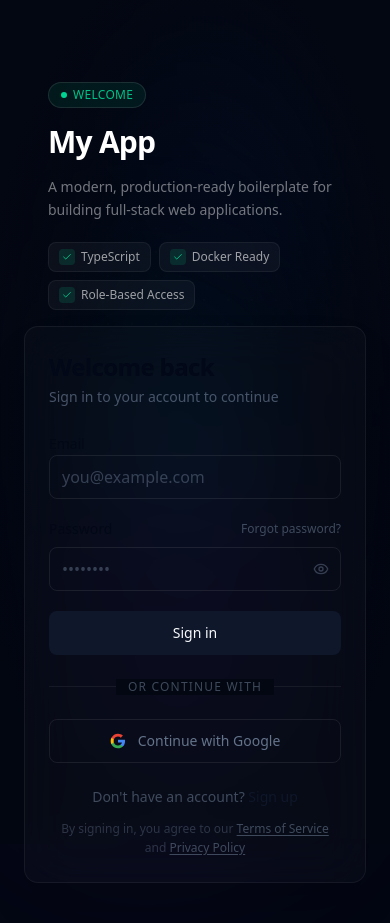
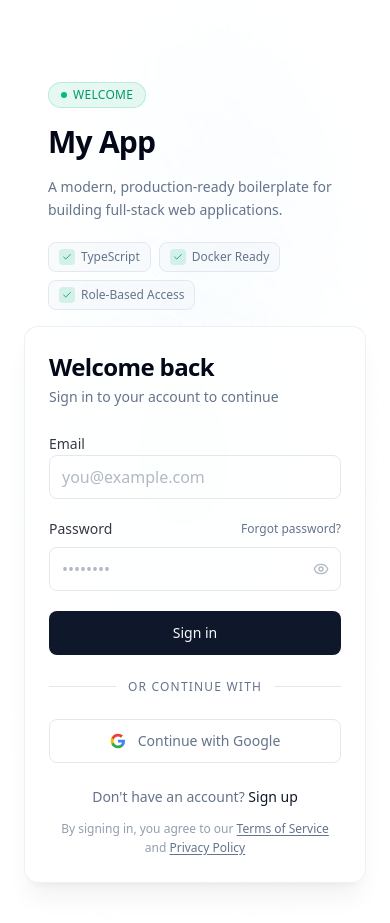
Before and after one commit to kenfrianeza-dev/nextjs-prisma-postgres-boilerplate, a Next.js app: page / in a window 390 px wide. Built offline with nearby package versions, Linux system fonts and the light colour scheme; no server answers.

Commit message:
style: refactor login page components to support full light and dark mode theming using semantic UI tokens

```diff
--- a/app/(public)/_components/background-layer.tsx
+++ b/app/(public)/_components/background-layer.tsx
@@ -2,26 +2,36 @@
  * Full-screen background layer for the login page.
  * Provides the dot grid, gradient blobs, and vignette effect
  * that sit behind the main content on mobile and as a base layer on desktop.
+ *
+ * Fully theme-aware — uses different opacity / colour treatments
+ * for light and dark modes.
  */
 export function BackgroundLayer() {
   return (
-    <div className="fixed inset-0 z-0 pointer-events-none bg-[#030712]">
-      {/* Dot grid */}
+    <div className="absolute inset-0 z-0 pointer-events-none bg-background">
+      {/* Dot grid — light uses dark dots, dark uses light dots */}
       <div
-        className="absolute inset-0 opacity-20"
+        className="absolute inset-0 opacity-30 dark:opacity-20"
+        style={{
+          backgroundImage: `radial-gradient(circle, rgba(0,0,0,0.07) 1px, transparent 1px)`,
+          backgroundSize: '24px 24px',
+        }}
+      />
+      <div
+        className="absolute inset-0 hidden dark:block opacity-20"
         style={{
           backgroundImage: `radial-gradient(circle, rgba(255,255,255,0.06) 1px, transparent 1px)`,
           backgroundSize: '24px 24px',
         }}
       />
 
-      {/* Gradient blobs */}
-      <div className="absolute -top-32 -right-32 w-[400px] h-[400px] rounded-full bg-blue-600/10 blur-[100px] animate-blob" />
-      <div className="absolute bottom-0 left-0 w-[350px] h-[350px] rounded-full bg-violet-600/8 blur-[90px] animate-blob-2" />
-      <div className="absolute top-1/2 left-1/2 -translate-x-1/2 -translate-y-1/2 w-[300px] h-[300px] rounded-full bg-cyan-500/6 blur-[80px] animate-blob-3" />
+      {/* Gradient blobs — softer in light mode */}
+      <div className="absolute -top-32 -right-32 w-[400px] h-[400px] rounded-full bg-blue-400/8 dark:bg-blue-600/10 blur-[100px] animate-blob" />
+      <div className="absolute bottom-0 left-0 w-[350px] h-[350px] rounded-full bg-violet-400/6 dark:bg-violet-600/8 blur-[90px] animate-blob-2" />
+      <div className="absolute top-1/2 left-1/2 -translate-x-1/2 -translate-y-1/2 w-[300px] h-[300px] rounded-full bg-cyan-400/5 dark:bg-cyan-500/6 blur-[80px] animate-blob-3" />
 
-      {/* Vignette */}
-      <div className="absolute inset-0 bg-[radial-gradient(ellipse_at_center,transparent_0%,#030712_80%)]" />
+      {/* Vignette — adapts to bg colour */}
+      <div className="absolute inset-0 bg-[radial-gradient(ellipse_at_center,transparent_0%,hsl(var(--background))_80%)]" />
     </div>
   );
 }
--- a/app/(public)/_components/google-oauth-button.tsx
+++ b/app/(public)/_components/google-oauth-button.tsx
@@ -31,14 +31,14 @@ function GoogleIcon({ className }: { className?: string }) {
 
 /**
  * Google OAuth login button with official brand icon.
- * Displays as an outlined button with subtle hover effects.
+ * Uses semantic tokens for borders and hover states.
  */
 export function GoogleOAuthButton() {
   return (
     <Button
       type="button"
       variant="outline"
-      className="w-full h-11 bg-transparent border-white/[0.08] hover:bg-white/[0.04] hover:border-white/[0.14] text-muted-foreground transition-all duration-200 gap-3 cursor-pointer"
+      className="w-full h-11 bg-transparent border-input hover:bg-accent hover:text-accent-foreground text-muted-foreground transition-all duration-200 gap-3 cursor-pointer"
     >
       <GoogleIcon className="h-4 w-4" />
       <span className="text-sm font-medium">Continue with Google</span>
--- a/app/(public)/_components/login-card.tsx
+++ b/app/(public)/_components/login-card.tsx
@@ -25,12 +25,12 @@ export function LoginCard({ className }: { className?: string }) {
 
   return (
     <div className={className}>
-      <Card className="border-white/[0.06] bg-white/[0.02] backdrop-blur-xl shadow-2xl shadow-black/20">
+      <Card className="border-border/60 bg-card/80 backdrop-blur-xl shadow-xl shadow-black/5 dark:shadow-black/20">
         <CardHeader className="space-y-1 pb-6">
           <CardTitle className="text-2xl font-semibold tracking-tight text-foreground">
             Welcome back
           </CardTitle>
-          <CardDescription className="text-sm text-muted-foreground/70">
+          <CardDescription className="text-sm text-muted-foreground">
             Sign in to your account to continue
           </CardDescription>
         </CardHeader>
@@ -48,7 +48,7 @@ export function LoginCard({ className }: { className?: string }) {
 
           {/* Footer links */}
           <div className="mt-6 space-y-3 text-center">
-            <p className="text-sm text-muted-foreground/60">
+            <p className="text-sm text-muted-foreground">
               Don&apos;t have an account?{' '}
               <Link
                 href="/signup"
@@ -57,18 +57,18 @@ export function LoginCard({ className }: { className?: string }) {
                 Sign up
               </Link>
             </p>
-            <p className="text-xs text-muted-foreground/40 leading-relaxed">
+            <p className="text-xs text-muted-foreground/70 leading-relaxed">
               By signing in, you agree to our{' '}
               <Link
                 href="#"
-                className="text-muted-foreground/60 hover:text-primary underline underline-offset-2 transition-colors duration-200"
+                className="text-muted-foreground hover:text-primary underline underline-offset-2 transition-colors duration-200"
               >
                 Terms of Service
               </Link>{' '}
               and{' '}
               <Link
                 href="#"
-                className="text-muted-foreground/60 hover:text-primary underline underline-offset-2 transition-colors duration-200"
+                className="text-muted-foreground hover:text-primary underline underline-offset-2 transition-colors duration-200"
               >
                 Privacy Policy
               </Link>
--- a/app/(public)/_components/login-form-fields.tsx
+++ b/app/(public)/_components/login-form-fields.tsx
@@ -30,10 +30,10 @@ export function LoginFormFields({ state, action, isPending }: LoginFormFieldsPro
           type="email"
           placeholder="you@example.com"
           required
-          className="h-11 bg-transparent border-white/[0.08] placeholder:text-muted-foreground/50 focus-visible:ring-1 focus-visible:ring-primary/40 focus-visible:border-primary/30 transition-all duration-200"
+          className="h-11 bg-transparent border-input placeholder:text-muted-foreground/50 focus-visible:ring-1 focus-visible:ring-ring focus-visible:border-ring transition-all duration-200"
         />
         {state?.errors?.email && (
-          <p className="text-xs text-red-400 mt-1">{state.errors.email}</p>
+          <p className="text-xs text-destructive mt-1">{state.errors.email}</p>
         )}
       </div>
 
@@ -48,7 +48,7 @@ export function LoginFormFields({ state, action, isPending }: LoginFormFieldsPro
           </Label>
           <Link
             href="#"
-            className="text-xs text-muted-foreground/60 hover:text-primary transition-colors duration-200"
+            className="text-xs text-muted-foreground hover:text-primary transition-colors duration-200"
           >
             Forgot password?
           </Link>
@@ -60,7 +60,7 @@ export function LoginFormFields({ state, action, isPending }: LoginFormFieldsPro
           required
         />
         {state?.errors?.password && (
-          <p className="text-xs text-red-400 mt-1">{state.errors.password}</p>
+          <p className="text-xs text-destructive mt-1">{state.errors.password}</p>
         )}
       </div>
 
@@ -68,7 +68,7 @@ export function LoginFormFields({ state, action, isPending }: LoginFormFieldsPro
       {state?.message && (
         <Alert
           variant="destructive"
-          className="bg-red-500/10 border-red-500/20 text-red-400"
+          className="bg-destructive/10 border-destructive/20 text-destructive"
         >
           <AlertCircleIcon className="h-4 w-4" />
           <AlertTitle className="text-sm font-medium">
--- a/app/(public)/_components/mobile-brand-header.tsx
+++ b/app/(public)/_components/mobile-brand-header.tsx
@@ -4,6 +4,8 @@ import { Badge } from '@/app/_components/ui/badge';
 /**
  * Mobile-only brand header shown above the login card on small screens.
  * A compact version of the BrandPanel for responsive stacking.
+ *
+ * Fully theme-aware — uses semantic tokens so it adapts to light/dark.
  */
 
 const features = ['TypeScript', 'Docker Ready', 'Role-Based Access'] as const;
@@ -13,19 +15,19 @@ export function MobileBrandHeader() {
     <div className="lg:hidden px-6 pt-10 pb-4 space-y-4">
       <Badge
         variant="outline"
-        className="border-white/10 text-emerald-400/90 bg-emerald-500/10 gap-1.5 px-3 py-1 text-xs font-medium tracking-wide"
+        className="border-emerald-500/20 text-emerald-600 dark:text-emerald-400/90 bg-emerald-500/10 gap-1.5 px-3 py-1 text-xs font-medium tracking-wide"
       >
         <span className="relative flex h-1.5 w-1.5">
-          <span className="animate-ping absolute inline-flex h-full w-full rounded-full bg-emerald-400 opacity-75" />
-          <span className="relative inline-flex rounded-full h-1.5 w-1.5 bg-emerald-400" />
+          <span className="animate-ping absolute inline-flex h-full w-full rounded-full bg-emerald-500 dark:bg-emerald-400 opacity-75" />
+          <span className="relative inline-flex rounded-full h-1.5 w-1.5 bg-emerald-500 dark:bg-emerald-400" />
         </span>
         Welcome
       </Badge>
 
-      <h1 className="text-3xl font-bold tracking-tight text-white">
+      <h1 className="text-3xl font-bold tracking-tight text-foreground">
         {process.env.NEXT_PUBLIC_APP_NAME}
       </h1>
-      <p className="text-sm text-white/45 leading-relaxed max-w-sm font-light">
+      <p className="text-sm text-muted-foreground leading-relaxed max-w-sm font-light">
         A modern, production-ready boilerplate for building full-stack web
         applications.
       </p>
@@ -34,12 +36,12 @@ export function MobileBrandHeader() {
         {features.map((feature) => (
           <div
             key={feature}
-            className="flex items-center gap-1.5 px-2.5 py-1.5 rounded-md bg-white/[0.04] border border-white/[0.06]"
+            className="flex items-center gap-1.5 px-2.5 py-1.5 rounded-md bg-muted/50 border border-border"
           >
             <div className="flex items-center justify-center h-4 w-4 rounded bg-emerald-500/15">
-              <Check className="h-2.5 w-2.5 text-emerald-400" />
+              <Check className="h-2.5 w-2.5 text-emerald-600 dark:text-emerald-400" />
             </div>
-            <span className="text-xs text-white/60 font-medium">
+            <span className="text-xs text-muted-foreground font-medium">
               {feature}
             </span>
           </div>
--- a/app/(public)/_components/oauth-divider.tsx
+++ b/app/(public)/_components/oauth-divider.tsx
@@ -3,15 +3,17 @@
 /**
  * "Or continue with" separator with styled horizontal rules.
  * A thin, elegant divider between the credential form and OAuth buttons.
+ *
+ * Uses semantic tokens so the background matches the card in both themes.
  */
 export function OAuthDivider() {
   return (
     <div className="relative my-6">
       <div className="absolute inset-0 flex items-center">
-        <div className="w-full border-t border-white/[0.06]" />
+        <div className="w-full border-t border-border" />
       </div>
       <div className="relative flex justify-center text-xs">
-        <span className="bg-[#030712] px-3 text-muted-foreground/60 uppercase tracking-widest font-medium">
+        <span className="bg-card px-3 text-muted-foreground uppercase tracking-widest font-medium">
           Or continue with
         </span>
       </div>
--- a/app/(public)/_components/password-input.tsx
+++ b/app/(public)/_components/password-input.tsx
@@ -1,6 +1,5 @@
 'use client';
 
-import { useState } from 'react';
 import { Eye, EyeOff } from 'lucide-react';
 import { Input } from '@/app/_components/ui/input';
 import { cn } from '@/app/utils';
@@ -35,9 +34,9 @@ export function PasswordInput({
         placeholder={placeholder}
         required={required}
         className={cn(
-          'h-11 bg-transparent border-white/[0.08] pr-10',
+          'h-11 bg-transparent border-input pr-10',
           'placeholder:text-muted-foreground/50',
-          'focus-visible:ring-1 focus-visible:ring-primary/40 focus-visible:border-primary/30',
+          'focus-visible:ring-1 focus-visible:ring-ring focus-visible:border-ring',
           'transition-all duration-200',
           className,
         )}
@@ -45,7 +44,7 @@ export function PasswordInput({
       <button
         type="button"
         onClick={togglePasswordVisibility}
-        className="absolute right-3 top-1/2 -translate-y-1/2 text-muted-foreground/50 hover:text-muted-foreground transition-colors"
+        className="absolute right-3 top-1/2 -translate-y-1/2 text-muted-foreground/50 hover:text-muted-foreground transition-colors cursor-pointer"
         tabIndex={-1}
         aria-label={isPasswordVisible ? 'Hide password' : 'Show password'}
       >
--- a/app/(public)/page.tsx
+++ b/app/(public)/page.tsx
@@ -10,17 +10,17 @@ export default async function LoginPage() {
   if (session) redirect('/dashboard');
 
   return (
-    <div className="relative min-h-svh flex flex-col lg:flex-row bg-[#030712] text-foreground overflow-hidden">
+    <div className="relative min-h-svh flex flex-col lg:flex-row bg-background text-foreground overflow-hidden">
       {/* Full-screen background (visible on mobile, underneath brand panel on desktop) */}
       <BackgroundLayer />
 
-      {/* ── LEFT: Brand Panel (desktop) ─────────────────── */}
+      {/* ── LEFT: Brand Panel (desktop only, always dark) ── */}
       <BrandPanel />
 
       {/* ── RIGHT: Login Form ───────────────────────────── */}
-      <section className="relative z-10 flex flex-1 flex-col items-center justify-center px-6 py-10 lg:px-12 lg:py-0 lg:bg-[#030712]">
+      <section className="relative z-10 flex flex-1 flex-col items-center justify-center px-6 py-10 lg:px-12 lg:py-0">
         {/* Subtle left edge accent on desktop */}
-        <div className="hidden lg:block absolute inset-y-0 left-0 w-px bg-gradient-to-b from-transparent via-white/[0.06] to-transparent" />
+        <div className="hidden lg:block absolute inset-y-0 left-0 w-px bg-linear-to-b from-transparent via-border to-transparent" />
 
         {/* Mobile brand header (hidden on lg+) */}
         <MobileBrandHeader />
--- a/app/_components/secondary-sidebar/secondary-sidebar.tsx
+++ b/app/_components/secondary-sidebar/secondary-sidebar.tsx
@@ -17,7 +17,7 @@ export const SecondarySidebar = ({
   permissions?: string[]
 }) => {
   return (
-    <aside className={cn("w-64 border-r dark:bg-background h-full flex flex-col shrink-0 bg-white", className)}>
+    <aside className={cn("w-72 border-r dark:bg-background h-full flex flex-col shrink-0 bg-white", className)}>
       <nav className="flex-1 overflow-y-auto">
         <div>
           {menuItems
```
Also changed, not shown: app/(public)/_components/brand-panel.tsx (+5 -2 lines).
